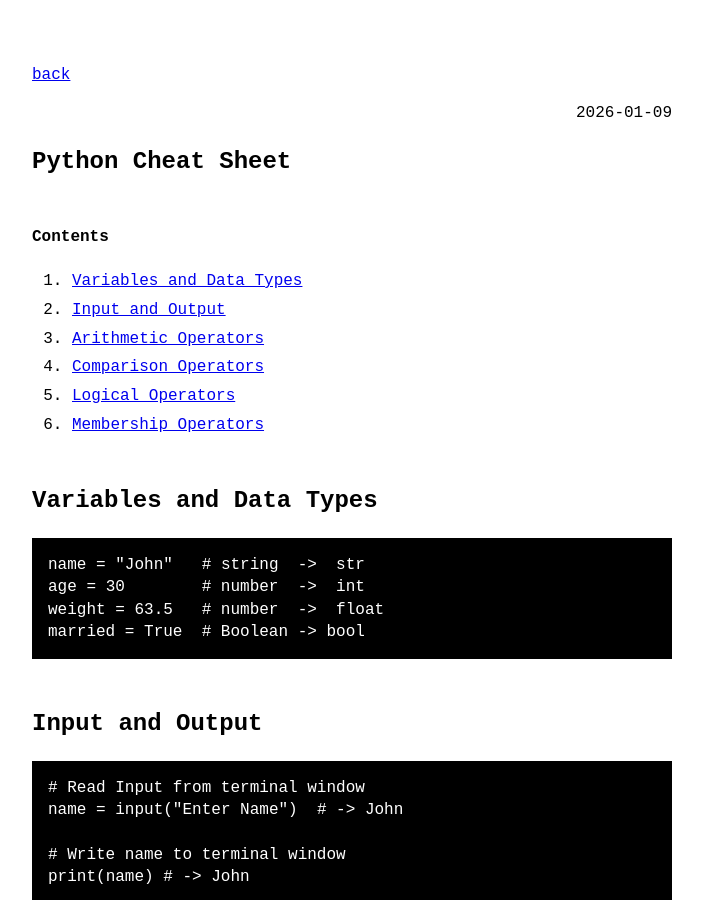
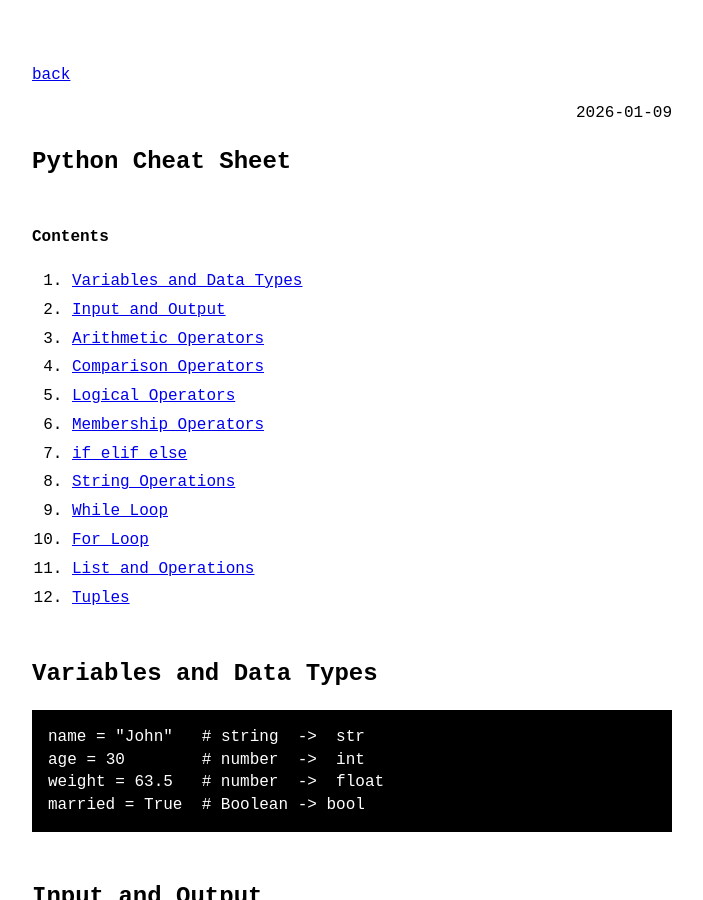
Before and after one commit to VallarasuS/Vallarasu.in, a Jekyll site: the page built from docs/_posts/2026-01-09-python-cheat-sheet.md, in a window 1280 px wide and 900 px high. Shown: the whole window, without its empty margins (288-991 px from the left). Built offline with Jekyll 4.4.1, drawn with Linux system fonts in a browser that asks for light colours; some of the changed text lies outside the part shown.

Commit message:
Update 2026-01-09-python-cheat-sheet.md

````diff
--- a/docs/_posts/2026-01-09-python-cheat-sheet.md
+++ b/docs/_posts/2026-01-09-python-cheat-sheet.md
@@ -11,6 +11,12 @@ category: Python
 1. [Comparison Operators](#comparison-operators)
 1. [Logical Operators](#logical-operators)
 1. [Membership Operators](#membership-operators)
+1. [if elif else](#if-elif-else)
+1. [String Operations](#string-operations)
+1. [While Loop](#while-loop)
+1. [For Loop](#for-loop)
+1. [List and Operations](#list-and-operations)
+1. [Tuples](#tuples)
 
 
 ## Variables and Data Types
@@ -135,7 +141,7 @@ for i in range(1, 11):     # Start=1, Stop=10, Step=1
     print(i)
 ```
 
-## List Operations
+## List and Operations
 
 ```python
 numbers = [10, 30, 20, 40]
````
